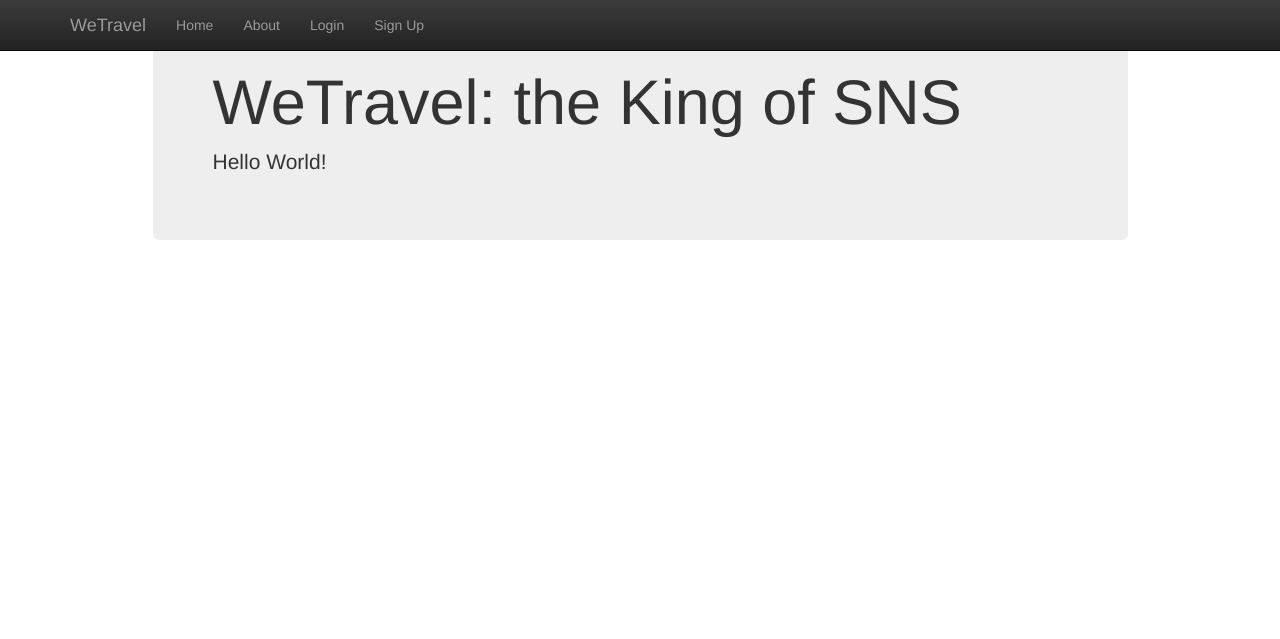
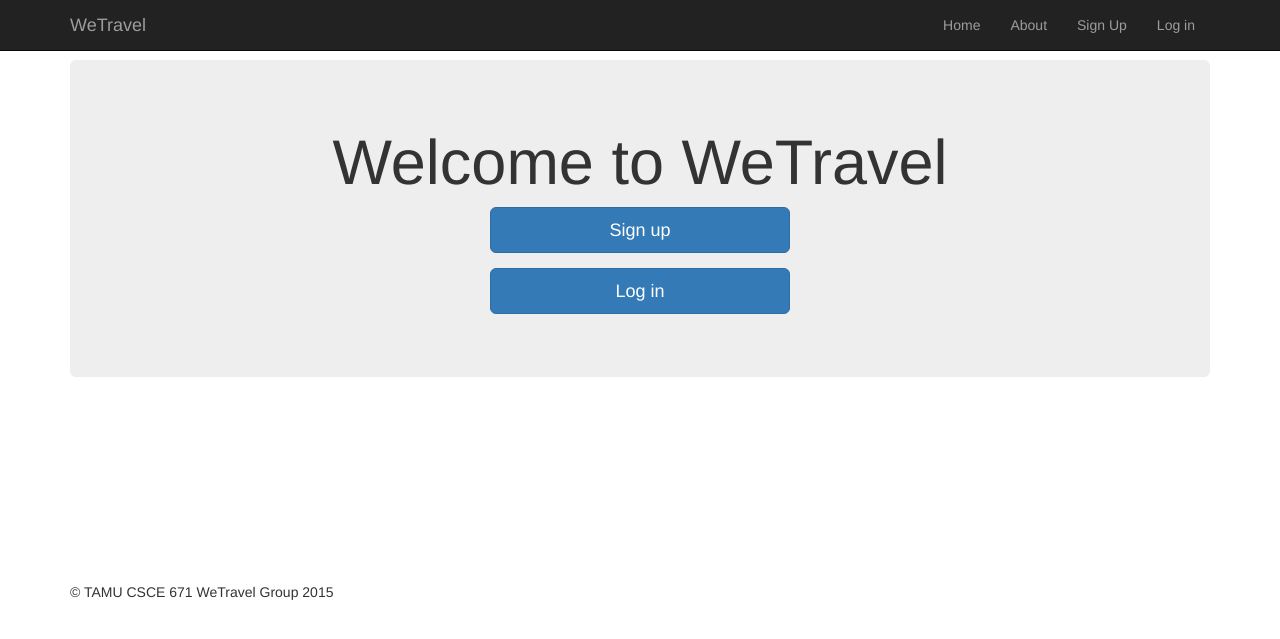
Before and after one commit to ShiyangChen/WeTravel-Website-Django, a Django app: page /wetravel/ in a window 1280 px wide. Shown: the top 639 px of the page. Run offline with Django 3.2, Linux system fonts and the light colour scheme; some libraries are stand-ins or nearby versions.

Commit message:
Modify all existing templates

```diff
--- a/wetravel/templates/wetravel/base.html
+++ b/wetravel/templates/wetravel/base.html
@@ -1,26 +1,37 @@
 <!DOCTYPE html>
-{% load static %}
+{% load staticfiles %}
 <html lang="en">
   <head>
     <meta charset="utf-8">
     <meta http-equiv="X-UA-Compatible" content="IE=edge">
     <meta name="viewport" content="width=device-width, initial-scale=1">
     <!-- The above 3 meta tags *must* come first in the head; any other head content must come *after* these tags -->
+    <meta name="description" content="">
+    <meta name="author" content="">
+    <link rel="icon" href="/static/images/favicon.ico">
+
     <title>WeTravel | {% block title %}{% endblock %}</title>
 
-    <!-- Bootstrap -->
-    <link href="{% static 'css/bootstrap.min.css' %}" rel="stylesheet">
-    <link href="{% static 'css/bootstrap-theme.min.css' %}" rel="stylesheet">
+    <!-- Bootstrap core CSS -->
+    <link href="/static/css/bootstrap.min.css" rel="stylesheet">
+
+    <!-- Custom styles for this template -->
+    <link href="/static/css/jumbotron.css" rel="stylesheet">
+    <link href="/static/css/wetravel.css" rel="stylesheet">
+
+    <!-- Just for debugging purposes. Don't actually copy these 2 lines! -->
+    <!--[if lt IE 9]><script src="/static/js/ie8-responsive-file-warning.js"></script><![endif]-->
+    <script src="/static/js/ie-emulation-modes-warning.js"></script>
 
     <!-- HTML5 shim and Respond.js for IE8 support of HTML5 elements and media queries -->
-    <!-- WARNING: Respond.js doesn't work if you view the page via file:// -->
     <!--[if lt IE 9]>
-    <script src="https://oss.maxcdn.com/html5shiv/3.7.2/html5shiv.min.js"></script>
-    <script src="https://oss.maxcdn.com/respond/1.4.2/respond.min.js"></script>
+      <script src="https://oss.maxcdn.com/html5shiv/3.7.2/html5shiv.min.js"></script>
+      <script src="https://oss.maxcdn.com/respond/1.4.2/respond.min.js"></script>
     <![endif]-->
   </head>
 
   <body>
+
     <nav class="navbar navbar-inverse navbar-fixed-top">
       <div class="container">
         <div class="navbar-header">
@@ -32,29 +43,46 @@
           </button>
           <a class="navbar-brand" href="/wetravel">WeTravel</a>
         </div>
-        <div id="navbar" class="collapse navbar-collapse">
-          <ul class="nav navbar-nav">
+        <div id="navbar" class="navbar-collapse collapse">
+          <ul class="nav navbar-nav pull-right">
             <li><a href="/wetravel">Home</a></li>
-            <li><a href="/about">About</a></li>
+            <li><a href="/wetravel/about">About</a></li>
             {% if user.is_authenticated %}
-              <li><a href="/wetravel/logout">Logout</a></li>
+            <li class="dropdown">
+              <a class="dropdown-toggle" data-toggle="dropdown" href="#">
+                Account
+                <b class="caret"></b>
+              </a>
+              <ul class="dropdown-menu">
+                <li><a href="#">Profile</a></li>
+                <li><a href="#">Settings</a></li>
+                <li class="divider"></li>
+                <li><a href="/wetravel/logout">Logout</a></li>
+              </ul>
+            </li>
             {% else %}
-              <li><a href="/wetravel/login">Login</a></li>
-              <li><a href="/wetravel/signup">Sign Up</a></li>
+            <li><a href="/wetravel/signup">Sign Up</a></li>
+            <li><a href="/wetravel/login">Log in</a></li>
             {% endif %}
           </ul>
-        </div><!--/.nav-collapse -->
+        </div><!--/.navbar-collapse -->
       </div>
     </nav>
 
-    <div class="container theme-showcase" role="main">
-      {% block body_block %}{% endblock %}
-    </div><!-- /.container -->
+    <div class="container">
+      {% block content %}{% endblock %}
+      <footer>
+        <p>&copy; TAMU CSCE 671 WeTravel Group 2015</p>
+      </footer>
+    </div> <!-- /container -->
 
+
+    <!-- Bootstrap core JavaScript
+    ================================================== -->
     <!-- Placed at the end of the document so the pages load faster -->
-    <!-- jQuery (necessary for Bootstrap's JavaScript plugins) -->
     <script src="https://ajax.googleapis.com/ajax/libs/jquery/1.11.2/jquery.min.js"></script>
-    <!-- Include all compiled plugins (below), or include individual files as needed -->
-    <script src="{% static 'js/bootstrap.min.js' %}"></script>
+    <script src="/static/js/bootstrap.min.js"></script>
+    <!-- IE10 viewport hack for Surface/desktop Windows 8 bug -->
+    <script src="/static/js/ie10-viewport-bug-workaround.js"></script>
   </body>
 </html>
--- a/wetravel/templates/wetravel/index.html
+++ b/wetravel/templates/wetravel/index.html
@@ -1,13 +1,16 @@
 {% extends 'wetravel/base.html' %}
 {% block title %}Index{% endblock %}
-{% block body_block %}
-<div class="row">
-  <div class="col-md-10 col-md-offset-1 center jumbotron">
-    <h1>WeTravel: the King of SNS</h1>
+{% block content %}
+<div class="jumbotron">
+  <div class="container center">
+    <h1>Welcome to WeTravel</h1>
     {% if user.is_authenticated %}
       <p>Hello {{user.username}}!</p>
     {% else %}
-      <p>Hello World!</p>
+    <div class="col-md-4 col-md-offset-4">
+      <p><a class="btn btn-primary btn-lg btn-block" href="/wetravel/signup" role="button">Sign up</a></p>
+      <p><a class="btn btn-primary btn-lg btn-block" href="/wetravel/login" role="button">Log in</a></p>
+    </div>
     {% endif %}
   </div>
 </div>
--- a/wetravel/urls.py
+++ b/wetravel/urls.py
@@ -1,4 +1,5 @@
-from django.conf.urls import patterns, url
+from django.conf.urls import patterns, url, include
+from django.contrib.staticfiles.urls import staticfiles_urlpatterns
 
 from wetravel import views
 
@@ -9,3 +10,5 @@ urlpatterns = patterns('',
     url(r'^login/', views.user_login, name='login'),
     url(r'^logout/', views.user_logout, name='logout'),
 )
+
+urlpatterns += staticfiles_urlpatterns()
```
Also changed, not shown: wetravel/templates/wetravel/about.html (+8 -3 lines), wetravel/templates/wetravel/login.html (+6 -2 lines), wetravel/templates/wetravel/signup.html (+6 -2 lines).
